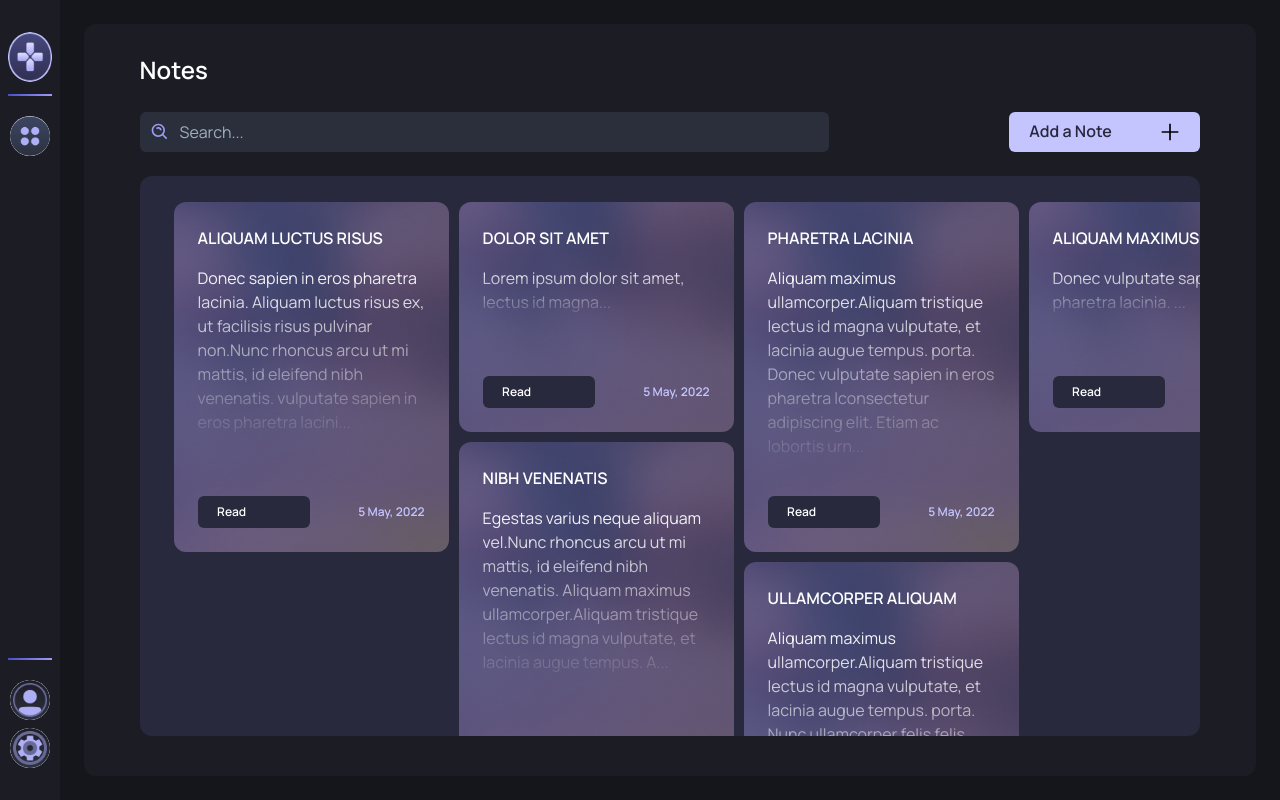
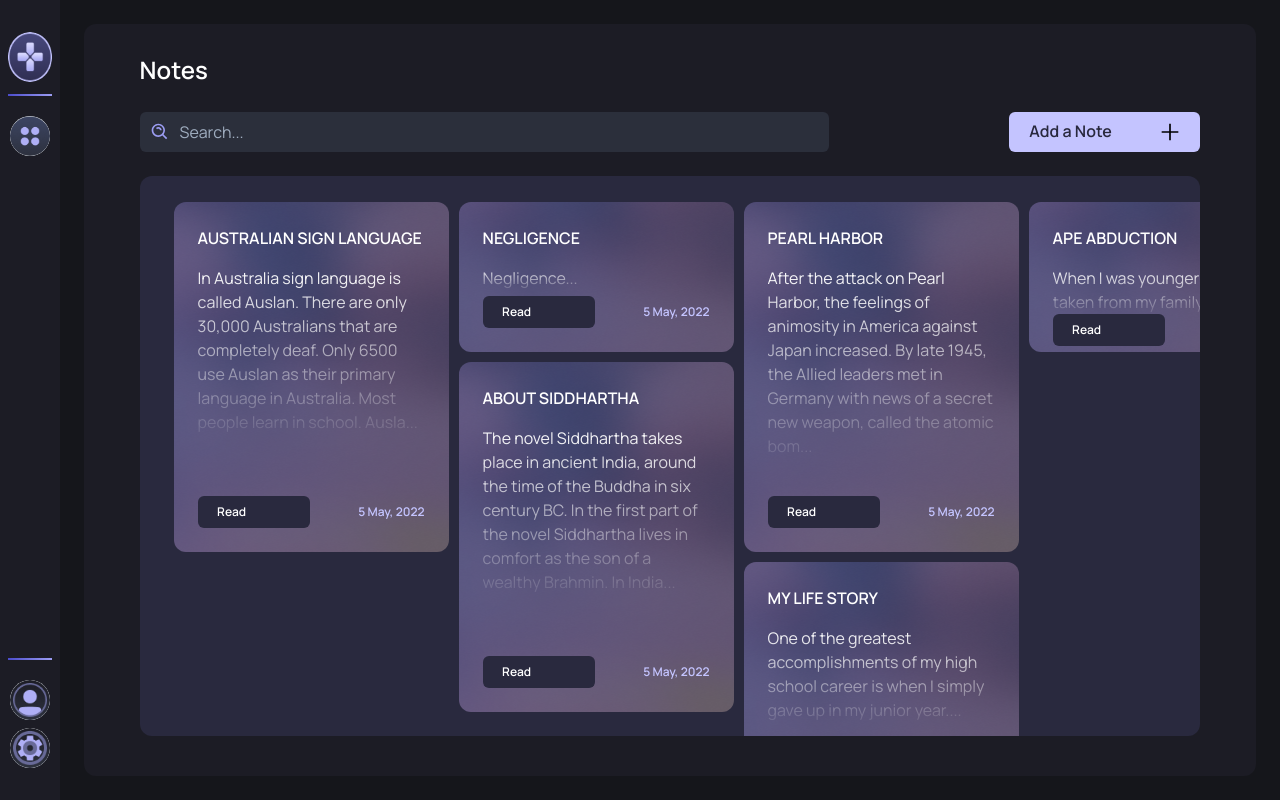
Before and after one commit to AzTechs-Team/janus, a React (Create React App) app in the folder client/: page /notes in a window 1280 px wide. Built offline with nearby package versions, Linux system fonts and the light colour scheme; no server answers; sample sign-in values are in the browser's storage.

Commit message:
Updated content ✅

```diff
--- a/client/src/assets/content/extensions.js
+++ b/client/src/assets/content/extensions.js
@@ -4,8 +4,8 @@ export const info = {
     title: "Todos Manager",
     description: `A Cli-application for managing notes and todos`,
     overview: `
-    Todos Manager is a cli-application to simplify the process to maintaining a list of tasks to complete.
-      It also has commands to help store random todos and retrive them for later use
+      Todos Manager is a cli-application to simplify the process to maintaining a list of tasks to complete.
+        It also has commands to help store random todos and retrive them for later use
     `,
     about: `
     This extension helps you create multiple todo. Not only you can create one todo, you can group multiple todos and group it in one.
@@ -42,7 +42,7 @@ export const info = {
     <br>Notes can be eaily prioritized by just dragging and dropping.
     <br><br>
     To add a note:
-    <p>1) Click add todo.
+    <p>1) Click add notes.
     <p>2) Type in notes in the textbox.
     <p>3) Click add to add notes to the colection.
     <p>4) CRUD functionalities can be performed on notes.
--- a/client/src/assets/content/notes.js
+++ b/client/src/assets/content/notes.js
@@ -1,59 +1,32 @@
 export const notes = [
   {
     id: "1",
-    title: "dolor sit amet",
-    description: `Lorem ipsum dolor sit amet, lectus id magna`,
+    title: "Negligence",
+    description: `Negligence`,
   },
   {
     id: "2",
-    title: "pharetra lacinia",
-    description: `Aliquam maximus ullamcorper.Aliquam tristique lectus id magna vulputate, et lacinia augue tempus. porta.
-    Donec vulputate sapien in eros pharetra lconsectetur adipiscing elit. Etiam ac lobortis urna, in pulvinar ipsum. In laoreet ipsum nibh, egestas varius neque aliquam vel.
-    Donec vulputate sapien in eros pharetra lacinia. Aliquam luctus risus ex, ut facilisis risus pulvinar non.Nunc rhoncus arcu ut mi mattis,
-    id eleifend nibh venenatis. Aliquam maximus ullamcorper.Aliquam tristique lectus id magna vulputate, et lacinia augue tempus. porta.
-    Nunc ullamcorper felis felis, sed bibendum nisi lobortis quis. Praesent congue nisi ut facilisis hendrerit. Proin a tortor eu tortor dictum feugiat.
-    Sed tortor erat, vulputateacinia. Aliquam luctus risus ex, ut facilisis risus pulvinar non.Nunc rhoncus arcu ut mi mattis,
-    id eleifend nibh venenatis. Aliquam maximus ullamcorper.Aliquam tristique lectus id magna vulputate, et lacinia augue tempus. porta,
-    id eleifend nibh venenatis. Aliquam maximus ullamcorper.Aliquam tristique lectus id magna vulputate, et lacinia augue tempus. porta.
-    Nunc ullamcorper felis felis, sed bibendum nisi lobortis quis. Praesent congue nisi ut facilisis hendrerit. Proin a tortor eu tortor dictum feugiat.
-    Sed tortor erat, vulputateacinia. Aliquam luctus risus ex, ut facilisis risus pulvinar non.Nunc rhoncus arcu ut mi mattis,
-    id eleifend nibh venenatis. Aliquam maximus ullamcorper.Aliquam tristique lectus id magna vulputate, et lacinia augue tempus. porta.`,
+    title: "Pearl Harbor",
+    description: ` After the attack on Pearl Harbor, the feelings of animosity in America against Japan increased. By late 1945, the Allied leaders met in Germany with news of a secret new weapon, called the atomic bomb, created by American scientists, that was powerful enough to destroy an entire city. However, there were some feelings that the bomb was too powerful, and the leaders chose instead to send the Potsdam Declaration to Japan warning them to surrender. The Japanese military did not know about the atomic bomb and ignored the warning, so on August 6th 1945, an American bomber called the Enola Gay was dropped on Hiroshima, Japan. This blast killed an approximated 70,000 people and destroyed more than eighty percent of the city, but the Japanese still did not surrender. The US dropped a second atomic bomb, and after a furious debate in the Japanese cabinet, the emperor of Japan announced a surrender. This day on the 14th of August became known as V-J Day, for Victory over Japan.`,
   },
   {
     id: "3",
-    title: "Aliquam maximus",
-    description: `Donec vulputate sapien in eros pharetra lacinia. `,
+    title: "Ape Abduction",
+    description: `When I was younger I was taken from my family.`,
   },
   {
     id: "4",
-    title: "Aliquam luctus risus",
-    description: `Donec sapien in eros pharetra lacinia. Aliquam luctus risus ex, ut facilisis risus pulvinar non.Nunc rhoncus arcu ut mi mattis,
-    id eleifend nibh venenatis. vulputate sapien in eros pharetra lacinia. Aliquam luctus risus ex, ut facilisis risus pulvinar non.Nunc rhoncus arcu ut mi mattis,
-    id eleifend nibh venenatis.`,
+    title: "Australian sign language",
+    description: `In Australia sign language is called Auslan. There are only 30,000 Australians that are completely deaf. Only 6500 use Auslan as their primary language in Australia. Most people learn in school. Auslan’s status and recognition is growing.`,
   },
   {
     id: "5",
-    title: "nibh venenatis",
-    description: `Egestas varius neque aliquam vel.Nunc rhoncus arcu ut mi mattis,
-    id eleifend nibh venenatis. Aliquam maximus ullamcorper.Aliquam tristique lectus id magna vulputate, et lacinia augue tempus.
-    Aliquam maximus ullamcorper.Aliquam tristique lectus id magna vulputate, et lacinia augue tempus. porta.
-    Donec vulputate sapien in eros pharetra lconsectetur adipiscing elit. Etiam ac lobortis urna, in pulvinar ipsum. In laoreet ipsum nibh, egestas varius neque aliquam vel.
-    Donec vulputate sapien in eros pharetra lacinia. Aliquam luctus risus ex, ut facilisis risus pulvinar non.Nunc rhoncus arcu ut mi mattis,
-    id eleifend nibh venenatis. Aliquam maximus ullamcorper.Aliquam tristique lectus id magna vulputate, et lacinia augue tempus. porta.
-    Nunc ullamcorper felis felis, sed bibendum nisi lobortis quis. Praesent congue nisi ut facilisis hendrerit. Proin a tortor eu tortor dictum feugiat.
-    Sed tortor erat, vulputateacinia. Aliquam luctus risus ex, ut facilisis risus pulvinar non.Nunc rhoncus arcu ut mi mattis,
-    id eleifend nibh venenatis. Aliquam maximus ullamcorper.Aliquam tristique lectus id magna vulputate, et lacinia augue tempus. porta,
-    id eleifend nibh venenatis. Aliquam maximus ullamcorper.Aliquam tristique lectus id magna vulputate, et lacinia augue tempus. porta.
-    Nunc ullamcorper felis felis, sed bibendum nisi lobortis quis. Praesent congue nisi ut facilisis hendrerit. Proin a tortor eu tortor dictum feugiat.
-    Sed tortor erat, vulputateacinia. Aliquam luctus risus ex, ut facilisis risus pulvinar non.Nunc rhoncus arcu ut mi mattis,
-    id eleifend nibh venenatis. Aliquam maximus ullamcorper.Aliquam tristique lectus id magna vulputate, et lacinia augue tempus. porta.
-    porta.onec vulputate sapien in eros pharetra lacinia. Aliquam luctus risus ex, ut facilisis risus pulvinar non.Nunc rhoncus arcu ut mi mattis, id eleifend nibh venenatis. `,
+    title: "About Siddhartha",
+    description: `The novel Siddhartha takes place in ancient India, around the time of the Buddha in six century BC. In the first part of the novel Siddhartha lives in comfort as the son of a wealthy Brahmin. In India a Brahmin's life comes with privilege and wealth that Siddhartha feels is in the way of finding peace and enlightenment. `,
   },
   {
     id: "6",
-    title: "ullamcorper Aliquam",
-    description: ` Aliquam maximus ullamcorper.Aliquam tristique lectus id magna vulputate, et lacinia augue tempus. porta.
-    Nunc ullamcorper felis felis, sed bibendum nisi lobortis quis. Praesent congue nisi ut facilisis hendrerit. Proin a tortor eu tortor dictum feugiat.
-    Sed tortor erat, vulputate`,
+    title: "My life story",
+    description: ` One of the greatest accomplishments of my high school career is when I simply gave up in my junior year.`,
   },
 ];
--- a/client/src/assets/content/todos.js
+++ b/client/src/assets/content/todos.js
@@ -1,32 +1,21 @@
 export const todos = [
   {
     userid: "asd1",
-    title: "asd",
+    title: "Issues",
     id: "12312",
     todo: [
       {
-        value: "we love football",
+        value: "Resolve Issue 1",
         isDone: true,
         createdAt: "12 - April - 2022",
       },
       {
-        value:
-          "we love footballwe love footballwe love footballwe love footballwe love footballwe love footballwe love footballwe love footballwe love footballwe love football",
+        value: "Resolve notification issue",
         isDone: true,
         createdAt: "12 - April - 2022",
       },
       {
-        value: "we love football",
-        isDone: true,
-        createdAt: "12 - April - 2022",
-      },
-      {
-        value: "we love football",
-        isDone: true,
-        createdAt: "12 - April - 2022",
-      },
-      {
-        value: "we love football",
+        value: "Check issue",
         isDone: true,
         createdAt: "12 - April - 2022",
       },
@@ -35,134 +24,129 @@ export const todos = [
   },
   {
     userid: "asd2",
-    title: "lamadksfij",
+    title: "Sports",
     id: "1233",
     todo: [
       {
-        value: "we love football",
+        value: "Buy shoes",
         isDone: true,
         createdAt: "12 - April - 2022",
       },
       {
-        value: "we love football",
+        value: "Win some games",
         isDone: true,
         createdAt: "12 - April - 2022",
       },
       {
-        value: "we love football",
+        value: "Get good",
         isDone: true,
         createdAt: "12 - April - 2022",
       },
       {
-        value: "we love football",
+        value: "Watch man united and cry",
+        isDone: true,
+        createdAt: "12 - April - 2022",
+      },
+    ],
+    createdAt: "24 - April - 2022",
+  },
+  {
+    userid: "asd3",
+    title: "Submission",
+    id: "123",
+    todo: [
+      {
+        value: "Minor submission",
         isDone: true,
         createdAt: "12 - April - 2022",
       },
       {
-        value: "we love football",
+        value: "AI - Lab manual",
+        isDone: true,
+        createdAt: "12 - April - 2022",
+      },
+      {
+        value: "DS - Lab manual",
+        isDone: true,
+        createdAt: "12 - April - 2022",
+      },
+      {
+        value: "CD assignment",
+        isDone: true,
+        createdAt: "12 - April - 2022",
+      },
+      {
+        value: "SE assignment",
         isDone: true,
         createdAt: "12 - April - 2022",
       },
     ],
-    createdAt: "12 - April - 2022",
+    createdAt: "2 - May - 2022",
   },
   {
-    userid: "asd3",
-    title: "asd",
-    id: "123",
+    userid: "asd4",
+    title: "Watch list",
+    id: "121",
     todo: [
       {
-        value: "we love football",
+        value: "Naruto",
         isDone: true,
         createdAt: "12 - April - 2022",
       },
       {
-        value: "we love football",
+        value: "Man utd losing",
         isDone: true,
         createdAt: "12 - April - 2022",
       },
       {
-        value: "we love football",
+        value: "Donny darko",
         isDone: true,
         createdAt: "12 - April - 2022",
       },
       {
-        value: "we love football",
+        value: "Breaking bad",
         isDone: true,
         createdAt: "12 - April - 2022",
       },
       {
-        value: "we love football",
+        value: "The boys",
         isDone: true,
         createdAt: "12 - April - 2022",
       },
     ],
-    createdAt: "12 - April - 2022",
+    createdAt: "09 - May - 2022",
   },
   {
-    userid: "asd4",
-    title: "asd",
-    id: "121",
+    userid: "asd5",
+    title: "Medications",
+    id: "13",
     todo: [
       {
-        value: "we love football",
+        value: "Paracetamol",
         isDone: true,
         createdAt: "12 - April - 2022",
       },
       {
-        value: "we love football",
+        value: "Cough syrup",
         isDone: true,
         createdAt: "12 - April - 2022",
       },
       {
-        value: "we love football",
+        value: "IV",
         isDone: true,
         createdAt: "12 - April - 2022",
       },
       {
-        value: "we love football",
+        value: "Digene",
         isDone: true,
         createdAt: "12 - April - 2022",
       },
       {
-        value: "we love football",
+        value: "Combiflam",
         isDone: true,
         createdAt: "12 - April - 2022",
       },
     ],
-    createdAt: "12 - April - 2022",
-  },
-  {
-    userid: "asd5",
-    title: "asd",
-    id: "13",
-    todo: [
-      {
-        value: "we love football",
-        isDone: true,
-        createdAt: "12 - April - 2022",
-      },
-      {
-        value: "we love football",
-        isDone: true,
-        createdAt: "12 - April - 2022",
-      },
-      {
-        value: "we love football",
-        isDone: true,
-        createdAt: "12 - April - 2022",
-      },
-      {
-        value: "we love football",
-        isDone: true,
-        createdAt: "12 - April - 2022",
-      },
-      {
-        value: "we love football",
-        isDone: true,
-        createdAt: "12 - April - 2022",
-      },
-    ],
-    createdAt: "12 - April - 2022",
+    createdAt: "21- May - 2022",
   },
 ];
--- a/client/src/components/NotesGrid.js
+++ b/client/src/components/NotesGrid.js
@@ -10,8 +10,8 @@ import ModalContainer from "./ModalContainer";
 
 const getRatio = (note) => {
   const len = note.description.length;
-  if (len <= 25) return 4;
-  else if (len <= 50) return 8;
+  if (len <= 50) return 4;
+  else if (len <= 150) return 8;
   else return 12;
 };
 
--- a/client/src/screens/HomeScreen.js
+++ b/client/src/screens/HomeScreen.js
@@ -47,9 +47,11 @@ const HomeScreen = () => {
     },
   ];
 
-  let activeExtensions = extensions.filter((e) =>
-    userDetails.extensionList.includes(e.name)
-  );
+  let activeExtensions = userDetails
+    ? userDetails.extensionList
+      ? extensions.filter((e) => userDetails.extensionList.includes(e.name))
+      : []
+    : [];
 
   return (
     <Container
@@ -79,7 +81,7 @@ const HomeScreen = () => {
               height={16}
               bgImage={blurred_box_bg}
               bgPosition="center"
-              pt={2}
+              p={2}
               borderRadius="lg"
               cursor="pointer"
               onClick={() => {
--- a/client/src/screens/ProfileScreen.js
+++ b/client/src/screens/ProfileScreen.js
@@ -57,9 +57,11 @@ const ProfileScreen = () => {
   };
   const navigate = useNavigate();
 
-  let activeExtensions = extensions.filter((e) =>
-    userDetails.extensionList.includes(e.name)
-  );
+  let activeExtensions = userDetails
+    ? userDetails.extensionList
+      ? extensions.filter((e) => userDetails.extensionList.includes(e.name))
+      : []
+    : [];
 
   // const [userDetails] = useState(details);
   const temp = [1];
@@ -118,7 +120,7 @@ const ProfileScreen = () => {
               height={14}
               bgImage={blurred_box_bg}
               bgPosition="center"
-              pt={2}
+              p={2}
               borderRadius="lg"
               cursor="pointer"
               onClick={() => {
```
